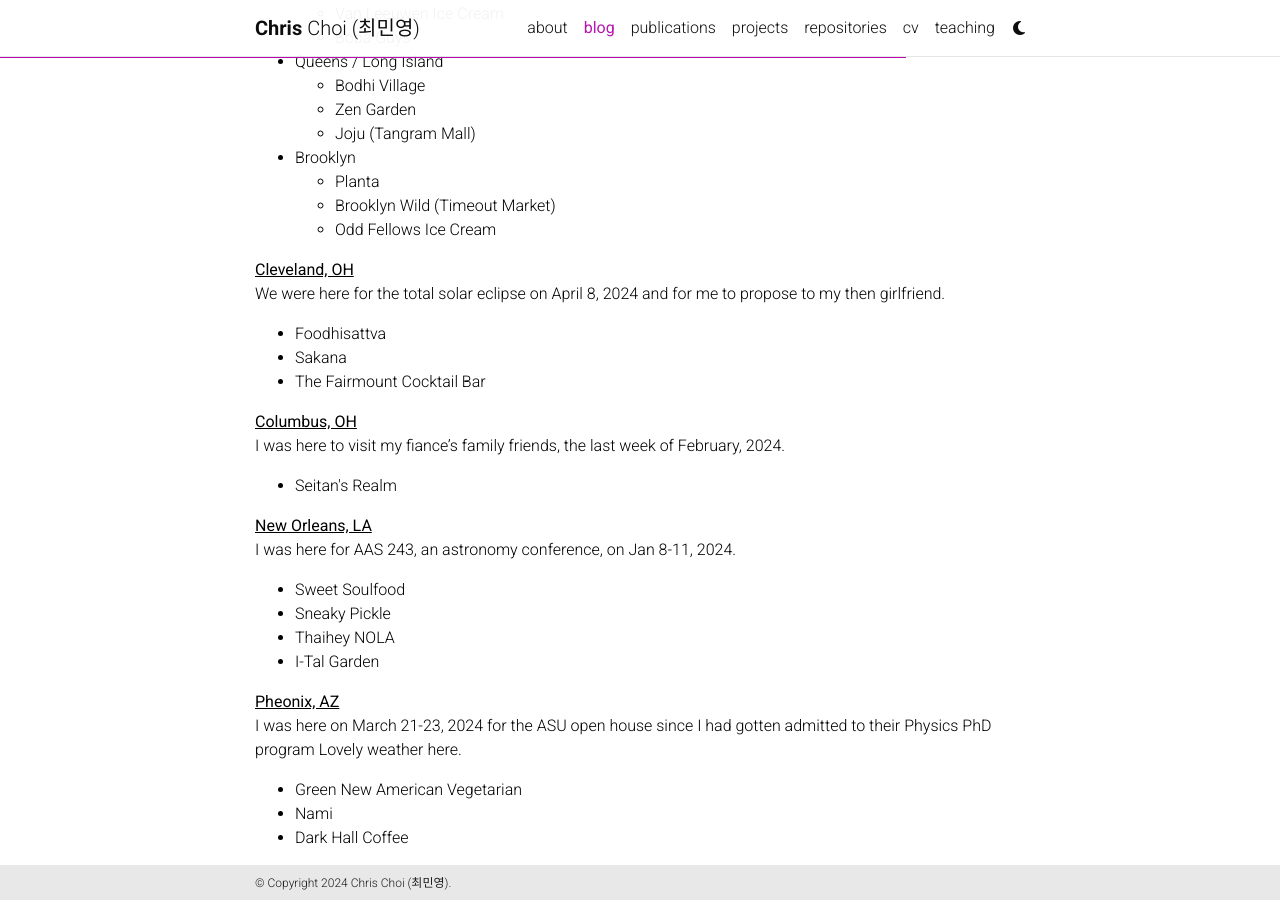
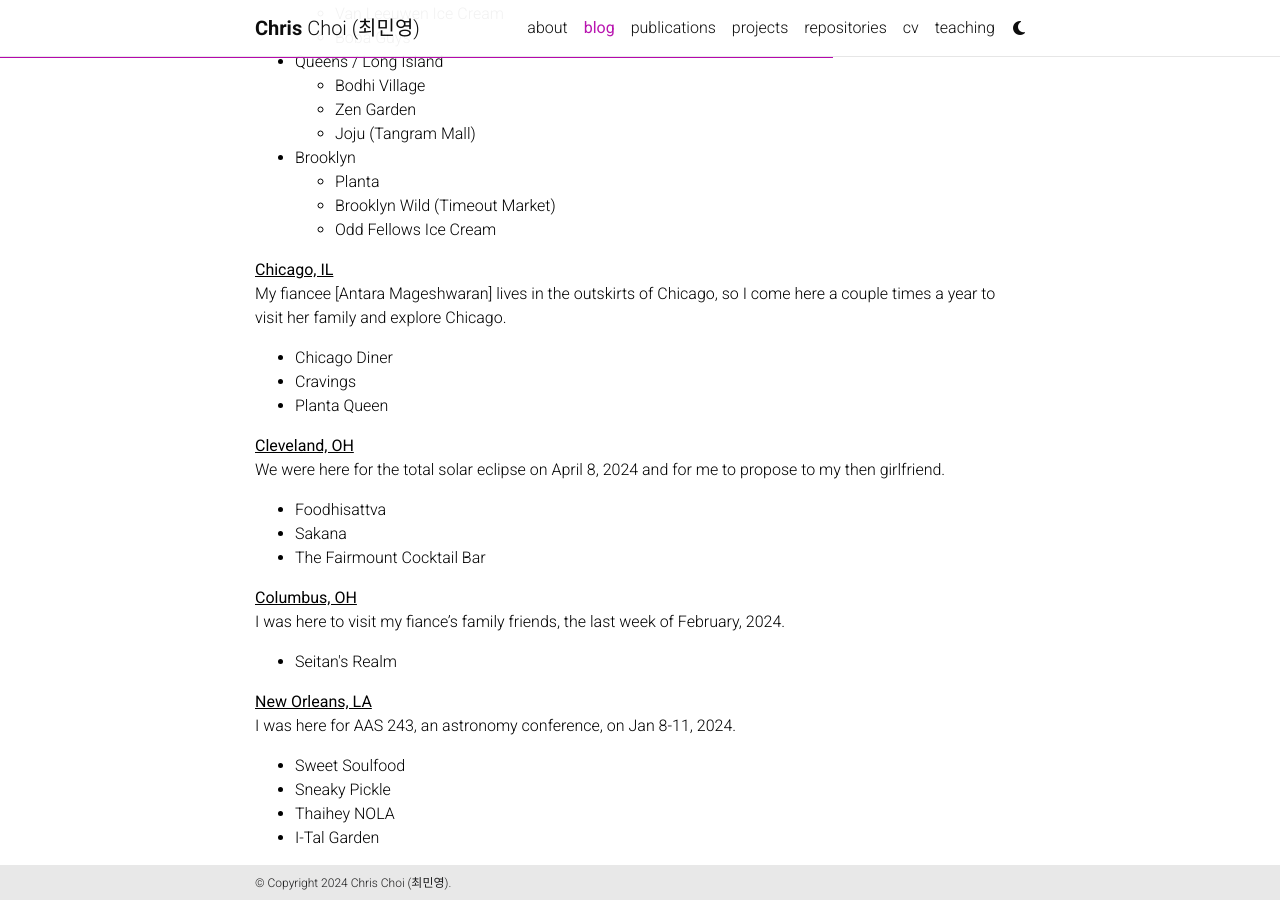
Before and after one commit to benhurtekeste/benhurtekeste.github.io, a Jekyll site: the page built from _posts/2024-04-26-vegan-restaurants.md, in a window 1280 px wide and 900 px high, scrolled down 1421 px. Built offline with Jekyll 4.4.1, drawn with Linux system fonts in a browser that asks for light colours; comment, search, counter and statistics services are not loaded; a style sheet for code colours, icons or effects is not loaded.

Commit message:
Added chicago places

```diff
--- a/_posts/2024-04-26-vegan-restaurants.md
+++ b/_posts/2024-04-26-vegan-restaurants.md
@@ -75,6 +75,14 @@
     </ul>
 </ul>
 
+<b><u>Chicago, IL</u></b>
+<br>My fiancee [Antara Mageshwaran] lives in the outskirts of Chicago, so I come here a couple times a year to visit her family and explore Chicago.
+<ul>
+    <li>Chicago Diner</li>
+    <li>Cravings</li>
+    <li>Planta Queen</li>
+</ul>
+
 <b><u>Cleveland, OH</u></b>
 <br>We were here for the total solar eclipse on April 8, 2024 and for me to propose to my then girlfriend.
 <ul>
```
